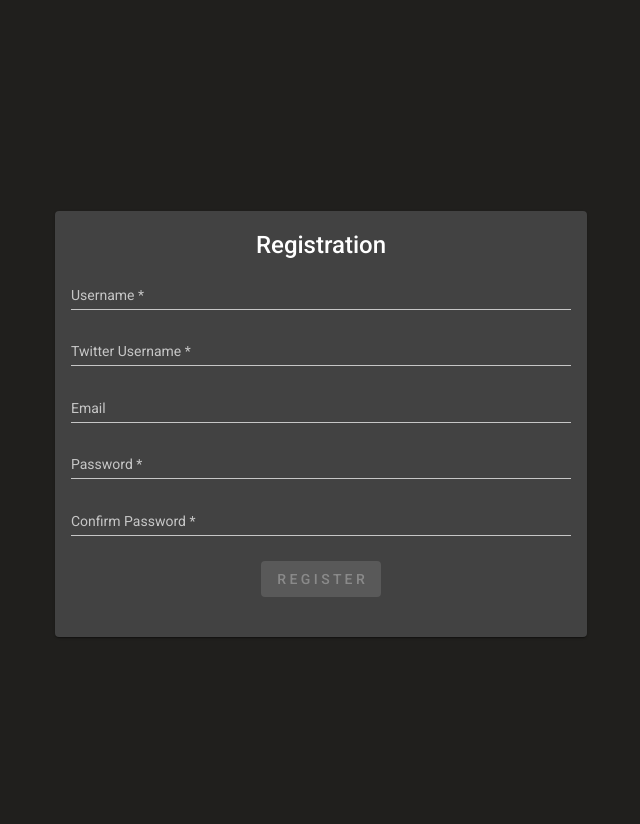
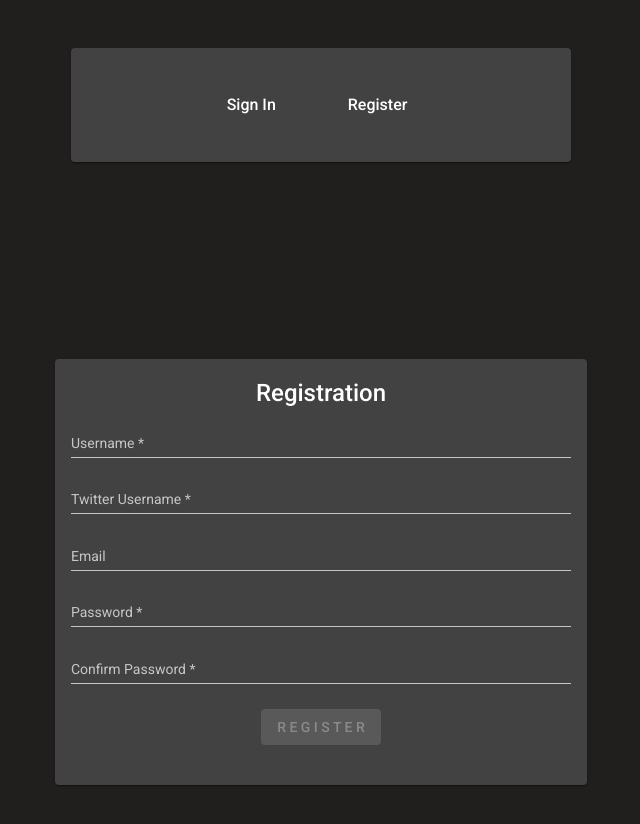
Before and after one commit to theunforg1ven/twitter-dealer, an Angular app in the folder TwitterDealer/TwitterDealer.WebClientApp/ClientApp/: page /user/registration in a window 1280 px wide. Shown: the top 824 px of the page, without its empty margins (319-959 px from the left). Before the commit the page ends 800 px from the top, so only its background shows below. Built offline with nearby package versions, Linux system fonts and the light colour scheme.

Commit message:
Created login form

```diff
--- a/TwitterDealer/TwitterDealer.WebClientApp/ClientApp/src/app/app-routing.module.ts
+++ b/TwitterDealer/TwitterDealer.WebClientApp/ClientApp/src/app/app-routing.module.ts
@@ -2,12 +2,14 @@ import { NgModule } from '@angular/core';
 import { Routes, RouterModule } from '@angular/router';
 import { UserComponent } from './user/user.component';
 import { RegistrationComponent } from './user/registration/registration.component';
+import { LoginComponent } from './user/login/login.component';
 
 const routes: Routes = [
   { path: '', redirectTo: '/user/registration', pathMatch: 'full' },
   { path: 'user', component: UserComponent,
   children: [
-    { path: 'registration', component: RegistrationComponent }
+    { path: 'registration', component: RegistrationComponent },
+    { path: 'login', component: LoginComponent }
   ]}
 ];
 
--- a/TwitterDealer/TwitterDealer.WebClientApp/ClientApp/src/app/app.module.ts
+++ b/TwitterDealer/TwitterDealer.WebClientApp/ClientApp/src/app/app.module.ts
@@ -53,12 +53,14 @@ import { UserComponent } from './user/user.component';
 import { RegistrationComponent } from './user/registration/registration.component';
 import { from } from 'rxjs';
 import { UserService } from './shared/user.service';
+import { LoginComponent } from './user/login/login.component';
 
 @NgModule({
   declarations: [
     AppComponent,
     UserComponent,
-    RegistrationComponent
+    RegistrationComponent,
+    LoginComponent
   ],
   imports: [
     BrowserModule,
--- /dev/null
+++ b/TwitterDealer/TwitterDealer.WebClientApp/ClientApp/src/app/user/login/login.component.html
@@ -0,0 +1,24 @@
+<div class="main-div">
+    <mat-card >
+       <mat-card-content>
+        <mat-card-title style="text-align: center;">
+           Login
+        </mat-card-title>
+            <mat-card-content>
+               <form #form='ngForm' class="my-form centerForm" autocomplete="off" (submit)="onSubmit()">
+                 <mat-form-field class="full-width">
+                   <mat-label>Username</mat-label>
+                   <input matInput  placeholder="Username" #UserName="ngModel" name="UserName" [(ngMode)l]="formModel.UserName" required>
+                </mat-form-field>
+                <mat-form-field class="full-width">
+                    <mat-label>Password</mat-label>
+                    <input type="password" matInput  placeholder="Password" #Password="ngModel" name="Password" [(ngMode)l]="formModel.Password"   required>
+                </mat-form-field>
+                <mat-card-actions style="text-align:center;">
+                   <button type="submit" [disabled]="!userService.formModel.valid" mat-raised-button color="primary">L O G I N</button>
+               </mat-card-actions>
+               </form>
+            </mat-card-content>
+       </mat-card-content>
+     </mat-card>
+ </div>
--- /dev/null
+++ b/TwitterDealer/TwitterDealer.WebClientApp/ClientApp/src/app/user/login/login.component.scss
@@ -0,0 +1,17 @@
+.my-form{
+    min-width: 150px;
+    max-width: 500px;
+    width: 100%;
+    display: table-cell;
+  }
+
+.full-width {
+    width: 100%;
+}
+
+.main-div{
+  height: 100vh;
+  display: flex;
+  justify-content: center;
+  align-items: center;
+}
--- /dev/null
+++ b/TwitterDealer/TwitterDealer.WebClientApp/ClientApp/src/app/user/login/login.component.ts
@@ -0,0 +1,20 @@
+import { Component, OnInit } from '@angular/core';
+
+@Component({
+  selector: 'app-login',
+  templateUrl: './login.component.html',
+  styles: ['./login.component.scss']
+})
+export class LoginComponent implements OnInit {
+
+  formModel = {
+    UserName: '',
+    Password: ''
+  };
+
+  constructor() { }
+
+  ngOnInit() {
+  }
+
+}
--- a/TwitterDealer/TwitterDealer.WebClientApp/ClientApp/src/app/user/registration/registration.component.html
+++ b/TwitterDealer/TwitterDealer.WebClientApp/ClientApp/src/app/user/registration/registration.component.html
@@ -1,5 +1,5 @@
 <div class="main-div">
-   <mat-card class="my-card mt-5">
+   <mat-card >
       <mat-card-content>
        <mat-card-title style="text-align: center;">
           Registration
--- a/TwitterDealer/TwitterDealer.WebClientApp/ClientApp/src/app/user/user.component.html
+++ b/TwitterDealer/TwitterDealer.WebClientApp/ClientApp/src/app/user/user.component.html
@@ -1,5 +1,15 @@
 <div class="container">
   <div class="col-md-8 offset-md-2">
+      <div class="main-div mt-5">
+          <mat-card>
+              <mat-card-content>
+                  <mat-card-actions>
+                      <button class="sign-button" mat-button routerLink='/user/login'>Sign In</button>
+                      <button class="sign-button" mat-button  routerLink='/user/registration'>Register</button>
+                  </mat-card-actions>
+              </mat-card-content>
+          </mat-card>
+      </div>
     <router-outlet></router-outlet>
   </div>
 </div>
--- /dev/null
+++ b/TwitterDealer/TwitterDealer.WebClientApp/ClientApp/src/app/user/user.component.scss
@@ -0,0 +1,19 @@
+.main-div{
+    text-align:center;
+    min-width: 150px;
+    max-width: 500px;
+    width: 100%;
+    // center card !!
+    margin: 0 auto; /* Added */
+    float: none; /* Added */
+    margin-bottom: 10px; /* Added */
+  }
+
+.sign-button{
+  border: none;
+  padding: 15px 32px;
+  text-align: center;
+  text-decoration: none;
+  display: inline-block;
+  font-size: 16px;
+}
--- a/TwitterDealer/TwitterDealer.WebClientApp/ClientApp/src/app/user/user.component.ts
+++ b/TwitterDealer/TwitterDealer.WebClientApp/ClientApp/src/app/user/user.component.ts
@@ -3,7 +3,7 @@ import { Component, OnInit } from '@angular/core';
 @Component({
   selector: 'app-user',
   templateUrl: './user.component.html',
-  styleUrls: []
+  styleUrls: ['./user.component.scss']
 })
 export class UserComponent implements OnInit {
 
```
